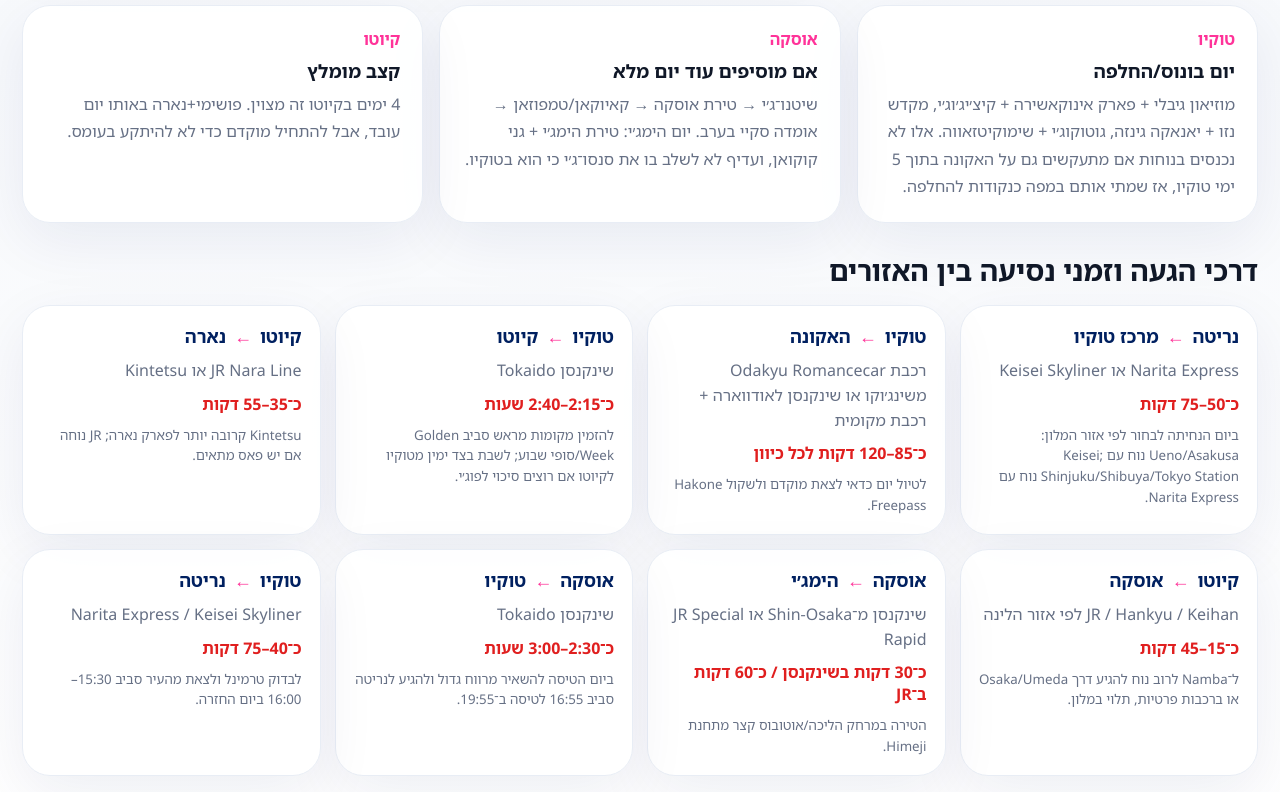
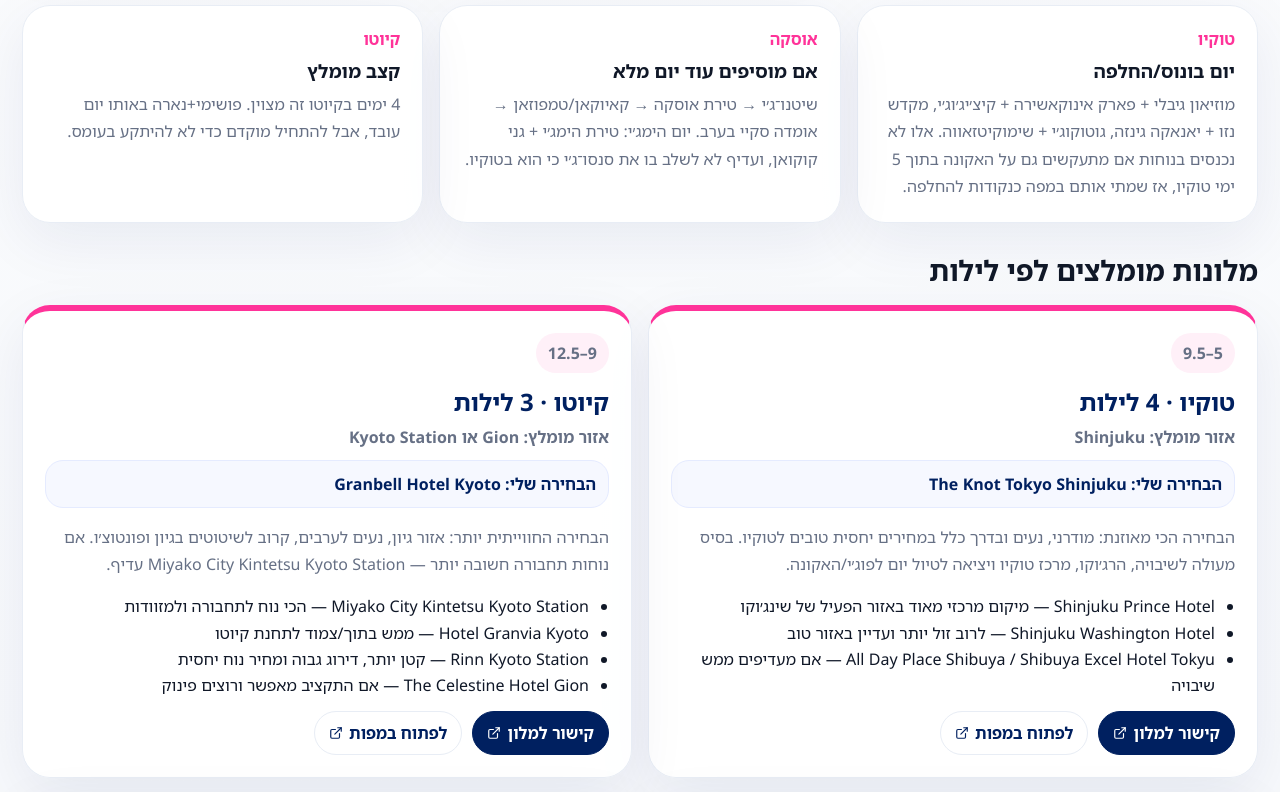
Before and after one commit to mimi5588/JAPAN_NEW, a React (Vite) app: page / in a window 1280 px wide. Shown: the part 2000-2792 px from the top of the page. Built offline with nearby package versions, Linux system fonts and the light colour scheme.

Commit message:
Add hotel recommendations and direct links

```diff
--- a/src/main.jsx
+++ b/src/main.jsx
@@ -96,6 +96,45 @@
   { from:'טוקיו', to:'נריטה', route:'Narita Express / Keisei Skyliner', time:'כ־40–75 דקות', note:'לבדוק טרמינל ולצאת מהעיר סביב 15:30–16:00 ביום החזרה.' }
 ];
 
+const hotels = [
+  {
+    dates:'5–9.5',
+    city:'טוקיו · 4 לילות',
+    area:'Shinjuku',
+    pick:'The Knot Tokyo Shinjuku',
+    link:'https://hotel-the-knot.jp/tokyoshinjuku/',
+    why:'הבחירה הכי מאוזנת: מודרני, נעים ובדרך כלל במחירים יחסית טובים לטוקיו. בסיס מעולה לשיבויה, הרג׳וקו, מרכז טוקיו ויציאה לטיול יום לפוג׳י/האקונה.',
+    alternatives:['Shinjuku Prince Hotel — מיקום מרכזי מאוד באזור הפעיל של שינג׳וקו', 'Shinjuku Washington Hotel — לרוב זול יותר ועדיין באזור טוב', 'All Day Place Shibuya / Shibuya Excel Hotel Tokyu — אם מעדיפים ממש שיבויה']
+  },
+  {
+    dates:'9–12.5',
+    city:'קיוטו · 3 לילות',
+    area:'Gion או Kyoto Station',
+    pick:'Granbell Hotel Kyoto',
+    link:'https://www.granbellhotel.jp/kyoto/',
+    why:'הבחירה החווייתית יותר: אזור גיון, נעים לערבים, קרוב לשיטוטים בגיון ופונטוצ׳ו. אם נוחות תחבורה חשובה יותר — Miyako City Kintetsu Kyoto Station עדיף.',
+    alternatives:['Miyako City Kintetsu Kyoto Station — הכי נוח לתחבורה ולמזוודות', 'Hotel Granvia Kyoto — ממש בתוך/צמוד לתחנת קיוטו', 'Rinn Kyoto Station — קטן יותר, דירוג גבוה ומחיר נוח יחסית', 'The Celestine Hotel Gion — אם התקציב מאפשר ורוצים פינוק']
+  },
+  {
+    dates:'12–15.5',
+    city:'אוסקה · 3 לילות',
+    area:'Namba / Dotonbori',
+    pick:'Vessel Inn Namba',
+    link:'https://www.vessel-hotel.jp/inn/namba/',
+    why:'האזור הכי נכון לאוסקה בערב. חוזרים מיום ארוך ונמצאים ישר ליד דוטונבורי, אוכל, קניות ותחנת נאמבה.',
+    alternatives:['Namba Oriental Hotel — מיקום מעולה באזור Sennichimae/Namba', 'Il Cuore Hotel Namba — אופציה זולה וקרובה לתחנת Namba', 'Onyado Nono Nanba — יותר חוויה יפנית ומפנקת']
+  },
+  {
+    dates:'15–16.5',
+    city:'טוקיו · לילה אחרון',
+    area:'Shibuya או Tokyo Station/Ueno',
+    pick:'All Day Place Shibuya',
+    link:'https://www.uds-hotels.com/all-day-place/shibuya/',
+    why:'לילה אחרון כיפי בטוקיו עם קניות ואווירה. אם רוצים נוחות מקסימלית לנריטה, לשקול Tokyo Station או Ueno במקום שיבויה.',
+    alternatives:['Shibuya Stream Hotel — מיקום נהדר ודירוג גבוה, יקר יותר', 'Tokyo Station/Ueno — עדיף אם המיקוד הוא יציאה נוחה לנריטה']
+  }
+];
+
 function googleMapsUrl(place){ return `https://www.google.com/maps/search/?api=1&query=${place.lat},${place.lng}`; }
 function osmEmbed(place){ return `https://www.openstreetmap.org/export/embed.html?bbox=${place.lng-0.018}%2C${place.lat-0.012}%2C${place.lng+0.018}%2C${place.lat+0.012}&layer=mapnik&marker=${place.lat}%2C${place.lng}`; }
 
@@ -120,6 +159,7 @@
     <nav className="topbar" aria-label="ניווט מהיר">
       <a href="#map">מפה</a>
       <a href="#route">מסלול</a>
+      <a href="#hotels">מלונות</a>
       <a href="#transfers">הגעה</a>
       <a href="#shopping">קניות</a>
     </nav>
@@ -209,6 +249,24 @@
       </div>
     </section>
 
+    <section className="hotels" id="hotels">
+      <h2>מלונות מומלצים לפי לילות</h2>
+      <div className="hotelGrid">
+        {hotels.map(hotel => <article key={hotel.dates}>
+          <p className="hotelDates">{hotel.dates}</p>
+          <h3>{hotel.city}</h3>
+          <span className="hotelArea">אזור מומלץ: {hotel.area}</span>
+          <div className="hotelPick">הבחירה שלי: {hotel.pick}</div>
+          <p>{hotel.why}</p>
+          <ul>{hotel.alternatives.map(a => <li key={a}>{a}</li>)}</ul>
+          <div className="hotelLinks">
+            <a href={hotel.link} target="_blank" rel="noreferrer">קישור למלון <ExternalLink size={14}/></a>
+            <a href={`https://www.google.com/maps/search/?api=1&query=${encodeURIComponent(hotel.pick)}`} target="_blank" rel="noreferrer">לפתוח במפות <ExternalLink size={14}/></a>
+          </div>
+        </article>)}
+      </div>
+    </section>
+
     <section className="transfers" id="transfers">
       <h2>דרכי הגעה וזמני נסיעה בין האזורים</h2>
       <div className="transferGrid">
--- a/src/styles.css
+++ b/src/styles.css
@@ -27,7 +27,7 @@
 .primaryAction,.secondaryAction{display:inline-flex;align-items:center;justify-content:center;text-decoration:none;font-weight:900;border-radius:999px;padding:14px 22px}
 .primaryAction{background:var(--pink);color:#fff;box-shadow:0 12px 28px #0000002b}
 .secondaryAction{background:#fff;color:var(--indigo)}
-.heroCard,.notice,.selectedCard,.day,.extras article,.transfers article{background:#fffffff2;border:1px solid var(--line);border-radius:28px;box-shadow:0 18px 60px #00206012}
+.heroCard,.notice,.selectedCard,.day,.extras article,.transfers article,.hotels article{background:#fffffff2;border:1px solid var(--line);border-radius:28px;box-shadow:0 18px 60px #00206012}
 .heroCard{position:relative;padding:28px;display:flex;flex-direction:column;justify-content:center;gap:18px;font-weight:800;color:var(--indigo)}
 .heroCard strong{font-size:24px;color:var(--red)}
 .heroCard span,.facts span{display:flex;align-items:center;gap:8px}
@@ -61,7 +61,7 @@
 button span{display:block;color:var(--muted);font-size:12px;margin-bottom:4px}
 button.active{background:var(--indigo);color:white;border-color:var(--indigo)}
 button.active span{color:#f6cf8e}
-.extras,.transfers{margin-top:28px}
+.extras,.transfers,.hotels{margin-top:28px}
 .extraGrid{display:grid;grid-template-columns:repeat(3,1fr);gap:16px}
 .extras article{padding:22px}
 .extras p{color:var(--pink);font-weight:900;margin:0}
@@ -74,10 +74,20 @@
 .transfers p{margin:0;color:var(--muted);line-height:1.55}
 .transfers b{color:var(--red)}
 .transfers small{color:var(--muted);line-height:1.55}
+.hotelGrid{display:grid;grid-template-columns:repeat(2,1fr);gap:16px}
+.hotels article{padding:22px;border-top:6px solid var(--pink)}
+.hotelDates{display:inline-flex;margin:0 0 8px;background:#fff0f8;color:var(--pink);font-weight:900;border-radius:999px;padding:7px 12px}
+.hotels h3{font-size:24px;margin:4px 0 8px;color:var(--indigo)}
+.hotelArea{display:block;color:var(--muted);font-weight:800;margin-bottom:12px}
+.hotelPick{background:#f6f8ff;border:1px solid #e5ebff;color:var(--indigo);font-weight:900;border-radius:18px;padding:12px;margin:10px 0}
+.hotels p{color:var(--muted);line-height:1.65}
+.hotelLinks{display:flex;flex-wrap:wrap;gap:10px;margin-top:12px}
+.hotels a{display:inline-flex;gap:6px;align-items:center;color:var(--indigo);font-weight:900;text-decoration:none;background:#fff;border:1px solid var(--line);border-radius:999px;padding:10px 14px}
+.hotels a:first-child{background:var(--indigo);color:#fff;border-color:var(--indigo)}
 footer{margin:28px 0 8px;color:var(--muted);text-align:center}
 @media(max-width:980px){
   main{padding:16px}
-  .hero,.layout,.extraGrid,.transferGrid{grid-template-columns:1fr}
+  .hero,.layout,.extraGrid,.transferGrid,.hotelGrid{grid-template-columns:1fr}
   .hero{padding:24px;border-radius:28px}
   .topbar{bottom:10px;top:auto;position:sticky;overflow:auto;justify-content:flex-start;width:100%;order:99}
   .itinerary{position:static;max-height:none}
@@ -88,5 +98,5 @@
   .selectedCard h3{font-size:22px}
   h1{font-size:38px}
   .lead{font-size:17px}
-  .day,.selectedCard,.extras article,.transfers article{border-radius:22px}
+  .day,.selectedCard,.extras article,.transfers article,.hotels article{border-radius:22px}
 }
```
